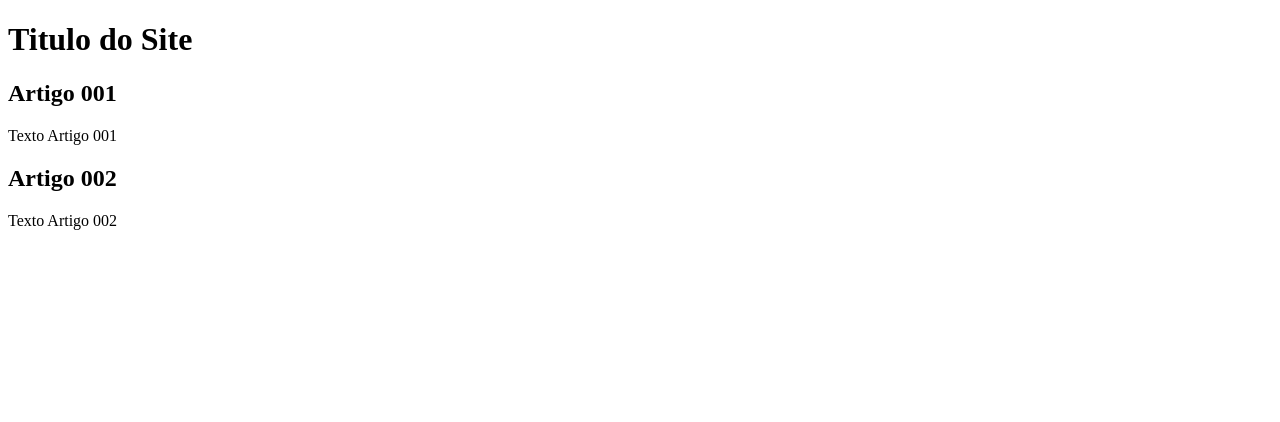
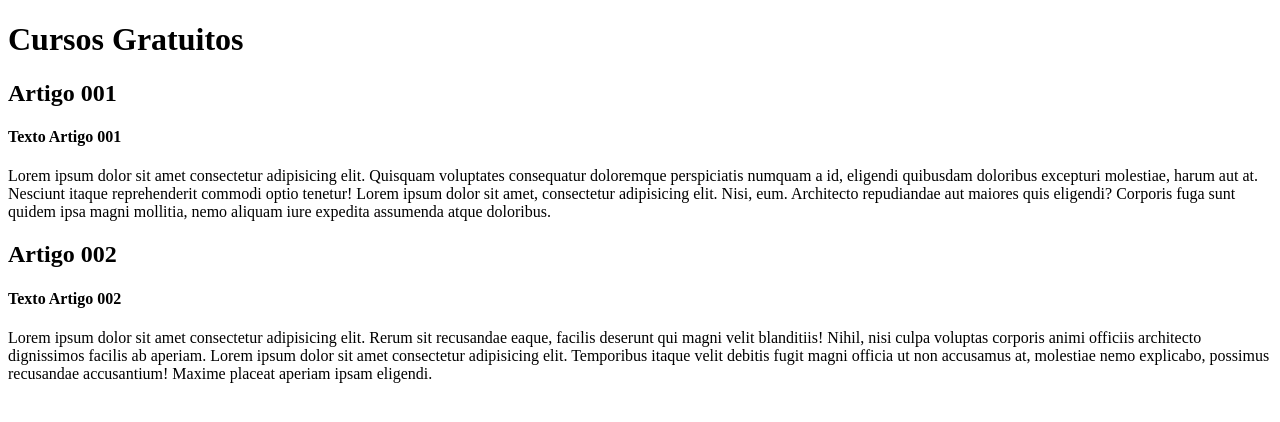
Before and after one commit to MariaEdRodrigues/projeto-site, a plain HTML site: page index.html in a window 1280 px wide. Drawn offline with Linux system fonts and the light colour scheme.

Commit message:
comecei a escrever conteudo

```diff
--- a/index.html
+++ b/index.html
@@ -9,15 +9,17 @@
 <body>
     <main>
         <header>
-            <h1>Titulo do Site</h1>
+            <h1>Cursos Gratuitos</h1>
         </header>
         <article>
             <h2>Artigo 001</h2>
-            <p>Texto Artigo 001</p>
+            <h4>Texto Artigo 001</h4>
+            <p>Lorem ipsum dolor sit amet consectetur adipisicing elit. Quisquam voluptates consequatur doloremque perspiciatis numquam a id, eligendi quibusdam doloribus excepturi molestiae, harum aut at. Nesciunt itaque reprehenderit commodi optio tenetur! Lorem ipsum dolor sit amet, consectetur adipisicing elit. Nisi, eum. Architecto repudiandae aut maiores quis eligendi? Corporis fuga sunt quidem ipsa magni mollitia, nemo aliquam iure expedita assumenda atque doloribus.</p>
         </article>
         <article>
             <h2>Artigo 002</h2>
-            <p>Texto Artigo 002</p>
+            <h4>Texto Artigo 002</h4>
+            <p>Lorem ipsum dolor sit amet consectetur adipisicing elit. Rerum sit recusandae eaque, facilis deserunt qui magni velit blanditiis! Nihil, nisi culpa voluptas corporis animi officiis architecto dignissimos facilis ab aperiam. Lorem ipsum dolor sit amet consectetur adipisicing elit. Temporibus itaque velit debitis fugit magni officia ut non accusamus at, molestiae nemo explicabo, possimus recusandae accusantium! Maxime placeat aperiam ipsam eligendi.</p>
         </article>
     </main>
 </body>
```
